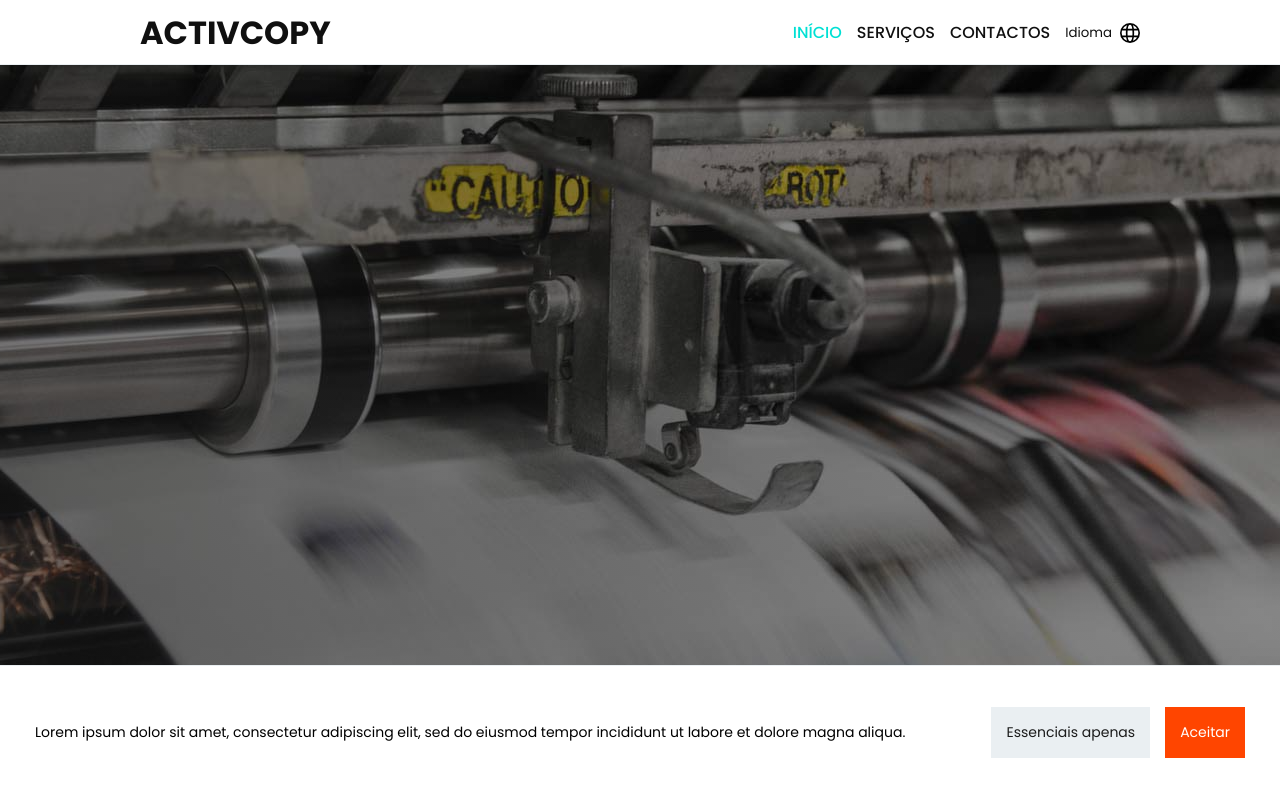
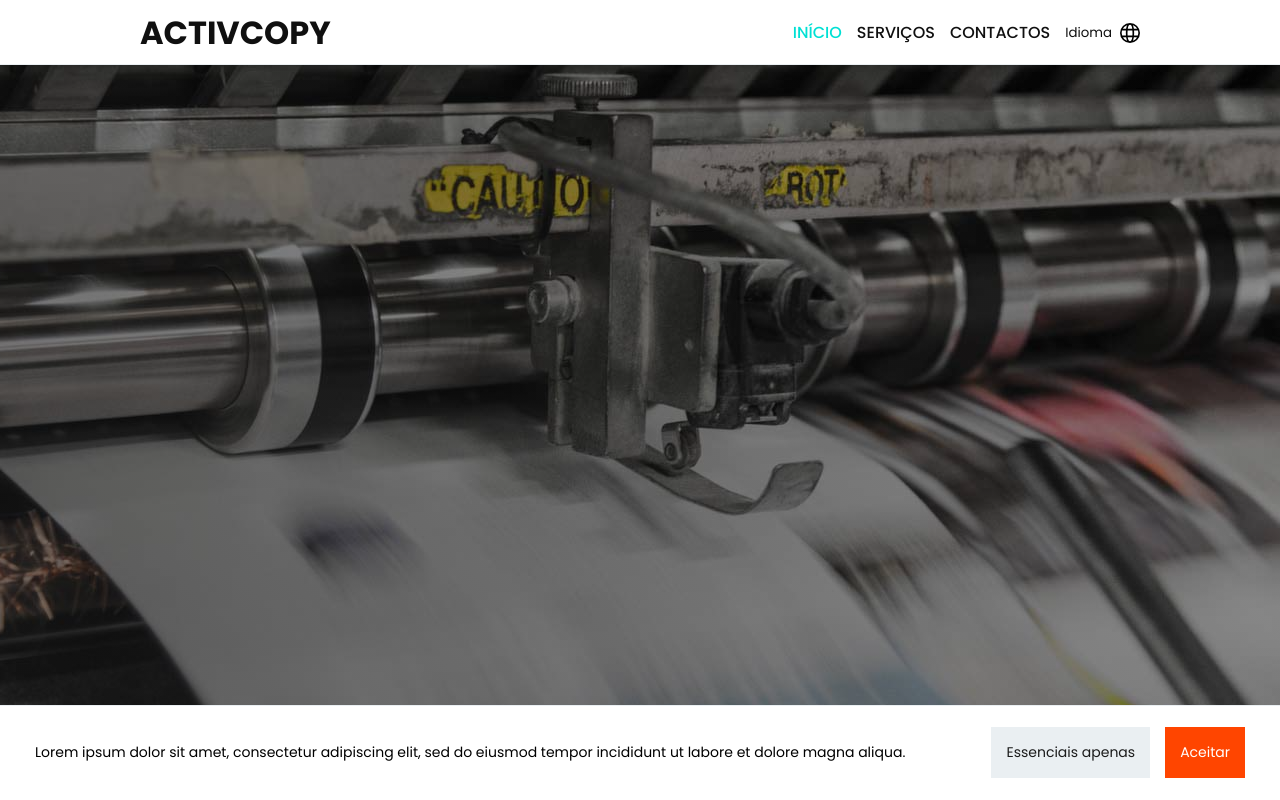
Before and after one commit to tquintal/activcopy, a React (Create React App) app: page / in a window 1280 px wide. Shown: the top 800 px of the page. Built offline with nearby package versions, Linux system fonts and the light colour scheme.

Commit message:
Small cookie-container height fix

```diff
--- a/src/style/App.css
+++ b/src/style/App.css
@@ -11,7 +11,7 @@ Red Orange: #FF4500
 .cookie-container {
   position: fixed;
   bottom: 0;
-  height: 135px;
+  height: 95px;
   width: 100%;
   background-color: #ffffff;
   padding: 35px;
@@ -500,6 +500,7 @@ textarea {
 
 @media only screen and (max-width: 1100px) {
   .cookie-container {
+    height: 135px;
     flex-direction: column;
     padding: 0px;
     gap: 5px;
```
